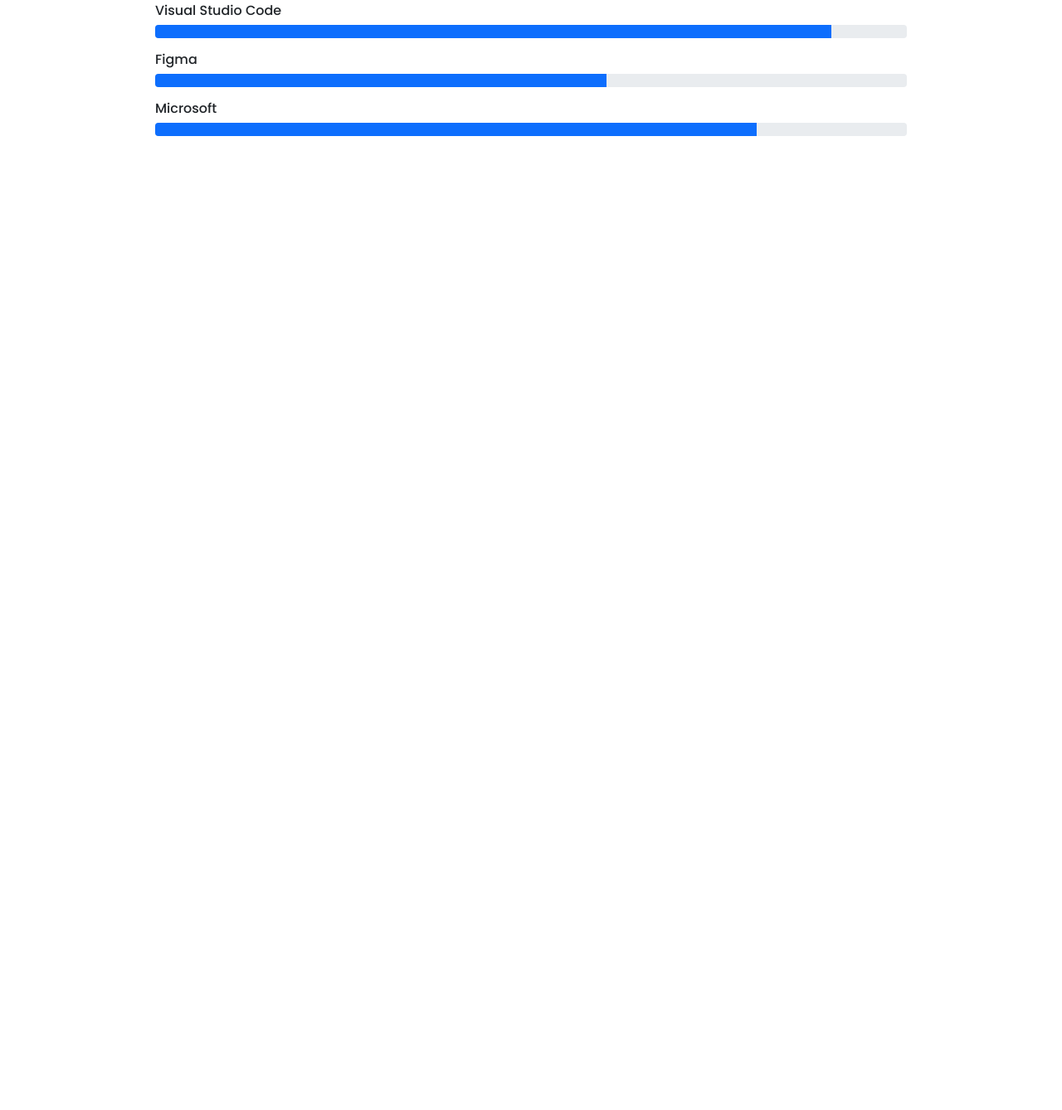
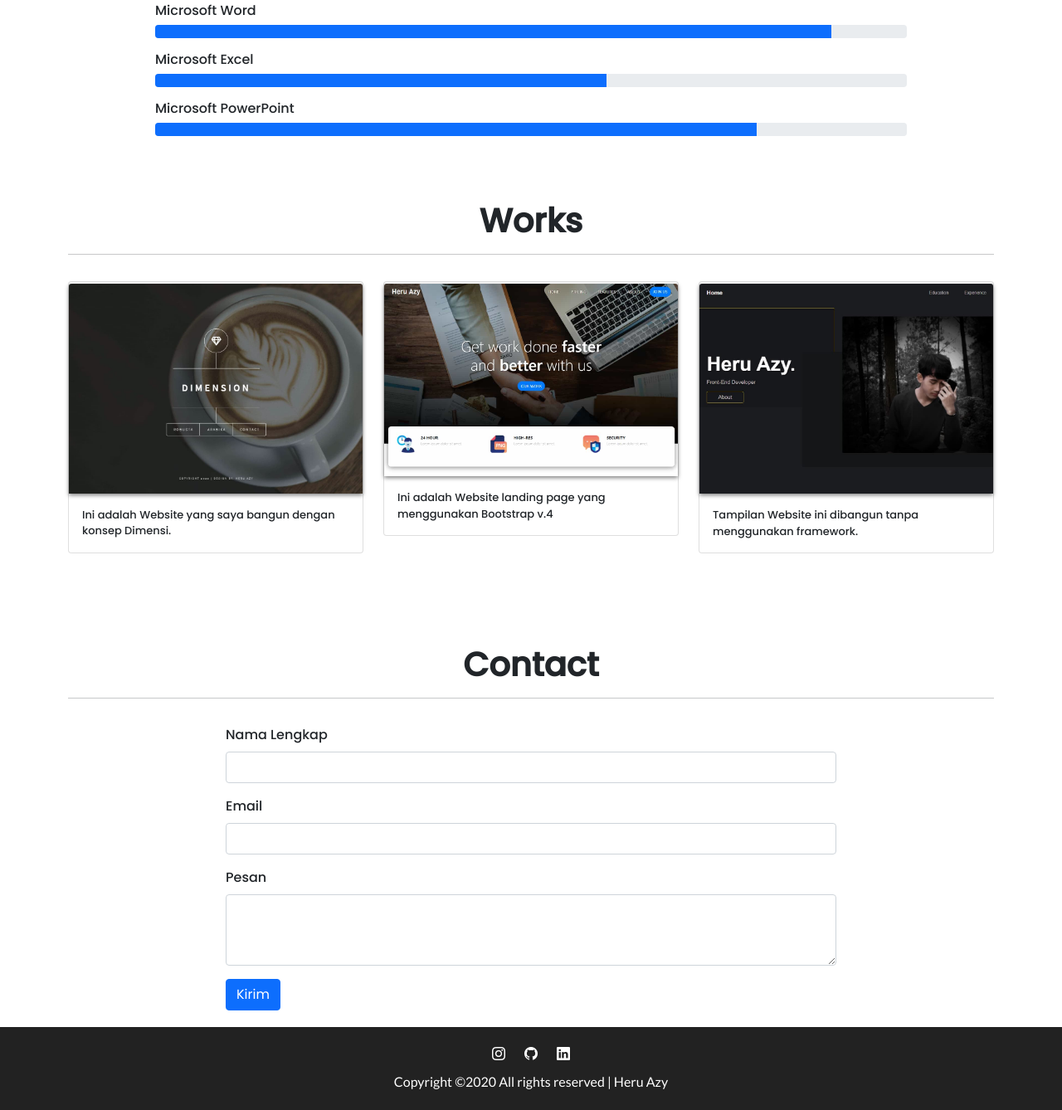
Before and after one commit to heruazy/heruazy.github.io, a plain HTML site: page index.html in a window 1280 px wide. Shown: the part 1820-3158 px from the top of the page at 83% size. Before the commit the page ends 2240 px from the top, so only its background shows below. Drawn offline with nearby package versions, Linux system fonts and the light colour scheme.

Commit message:
Finish build

```diff
--- a/asset/style.css
+++ b/asset/style.css
@@ -322,7 +322,7 @@ nav {
     margin-top: 2px;
 }
 
-@media screen and (max-width:1000px) {
+@media screen and (max-width: 1000px) {
     .container .kanan h2 {
         font-size: 20px;
     }
@@ -344,12 +344,6 @@ nav {
         font-size: 11px;
         margin: 3px auto;
     }
-    .container .kanan p {
-        font-size: 10px;
-    }
-    .container .kanan h2 {
-        font-size: 20px;
-    }
     .container .kanan a {
         margin-top: 5px;
         font-size: 7px;
@@ -361,7 +355,6 @@ nav {
 
 #skills {
     padding-top: 30px;
-    height: 100vh;
     font-family: var(--sec-font);
 }
 
@@ -370,7 +363,7 @@ nav {
     font-size: 40px;
 }
 
-@media screen and (max-width:1000px) {
+@media screen and (max-width: 1000px) {
     #skills .container h2 {
         font-size: 20px;
     }
@@ -379,7 +372,7 @@ nav {
     }
 }
 
-@media screen and (max-width:600px) {
+@media screen and (max-width: 600px) {
     #skills .container .progres h6 {
         font-size: 13px;
     }
@@ -396,3 +389,86 @@ nav {
         font-size: 10px;
     }
 }
+
+
+/* WORK */
+
+#work {
+    padding-top: 30px;
+    font-family: var(--sec-font);
+}
+
+#work .container h2 {
+    font-weight: 900;
+    font-size: 40px;
+}
+
+#work .container {
+    font-size: 13px;
+    font-weight: 500;
+}
+
+@media screen and (max-width: 1000px) {
+    #work .container h2 {
+        font-size: 20px;
+    }
+}
+
+
+/* CONTACT */
+
+#contact {
+    padding-top: 30px;
+    font-family: var(--sec-font);
+}
+
+#contact .container h2 {
+    font-weight: 900;
+    font-size: 40px;
+}
+
+#contact .container label {
+    font-weight: 500;
+}
+
+@media screen and (max-width: 1000px) {
+    #contact .container h2 {
+        font-size: 20px;
+    }
+}
+
+@media screen and (max-width: 450px) {
+    #contact .container button {
+        font-size: 10px;
+    }
+    #contact .container label {
+        font-size: 12px;
+        font-weight: 500;
+    }
+}
+
+
+/* FOOTER */
+
+footer {
+    text-align: center;
+    padding-top: 20px;
+    margin-top: 20px;
+    height: 100px;
+    background-color: var(--font-color);
+    color: var(--bg);
+}
+
+footer p {
+    margin-top: 10px;
+}
+
+footer a {
+    margin: 20px 10px;
+}
+
+@media screen and (max-width: 450px) {
+    footer p {
+        font-size: 11px;
+    }
+}
--- a/index.html
+++ b/index.html
@@ -8,6 +8,9 @@
 
     <!-- Bootstrap CSS -->
     <link href="https://cdn.jsdelivr.net/npm/bootstrap@5.1.1/dist/css/bootstrap.min.css" rel="stylesheet" integrity="sha384-F3w7mX95PdgyTmZZMECAngseQB83DfGTowi0iMjiWaeVhAn4FJkqJByhZMI3AhiU" crossorigin="anonymous">
+
+    <!-- Icons -->
+    <link rel="stylesheet" href="https://cdn.jsdelivr.net/npm/bootstrap-icons@1.5.0/font/bootstrap-icons.css">
 
     <!-- My CSS -->
     <link rel="stylesheet" href="asset/style.css">
@@ -160,19 +163,19 @@
                     </div>
                     <div class="col-10 mt-5">
                         <div class="progres">
-                            <h6>Visual Studio Code</h6>
+                            <h6>Microsoft Word</h6>
                             <div class="progress">
                                 <div class="progress-bar" role="progressbar" style="width: 90%" aria-valuenow="90" aria-valuemin="0" aria-valuemax="100"></div>
                             </div>
                         </div>
                         <div class="progres mt-3">
-                            <h6>Figma</h6>
+                            <h6>Microsoft Excel</h6>
                             <div class="progress">
                                 <div class="progress-bar" role="progressbar" style="width: 60%" aria-valuenow="60" aria-valuemin="0" aria-valuemax="100"></div>
                             </div>
                         </div>
                         <div class="progres mt-3">
-                            <h6>Microsoft</h6>
+                            <h6>Microsoft PowerPoint</h6>
                             <div class="progress">
                                 <div class="progress-bar" role="progressbar" style="width: 80%" aria-valuenow="80" aria-valuemin="0" aria-valuemax="100"></div>
                             </div>
@@ -185,6 +188,88 @@
     <!-- END SKILLS -->
 
 
+    <!-- WORK -->
+    <section id="work">
+        <div class="container">
+            <div class="row text-center">
+                <div class="col mb-3 mt-5">
+                    <h2>Works</h2>
+                    <hr>
+                </div>
+            </div>
+            <div class="row mb-3">
+                <div class="col-md-4 mb-3">
+                    <div class="card">
+                        <img src="asset/img-work/img1.png" class="card-img-top" alt="work1">
+                        <div class="card-body">
+                            <p class="card-text">Ini adalah Website yang saya bangun dengan konsep Dimensi.</p>
+                        </div>
+                    </div>
+                </div>
+                <div class="col-md-4 mb-3">
+                    <div class="card">
+                        <img src="asset/img-work/img2.png" class="card-img-top" alt="work2">
+                        <div class="card-body">
+                            <p class="card-text">Ini adalah Website landing page yang menggunakan Bootstrap v.4</p>
+                        </div>
+                    </div>
+                </div>
+                <div class="col-md-4 mb-3">
+                    <div class="card">
+                        <img src="asset/img-work/img3.png" class="card-img-top" alt="work3">
+                        <div class="card-body">
+                            <p class="card-text">Tampilan Website ini dibangun tanpa menggunakan framework.</p>
+                        </div>
+                    </div>
+                </div>
+            </div>
+        </div>
+    </section>
+    <!-- END WORK -->
+
+
+    <!-- CONTACT -->
+    <section id="contact">
+        <div class="container">
+            <div class="row text-center">
+                <div class="col mb-3 mt-5">
+                    <h2>Contact</h2>
+                    <hr>
+                </div>
+            </div>
+            <div class="row justify-content-center">
+                <div class="col-md-8">
+                    <form>
+                        <div class="mb-3">
+                            <label for="nama" class="form-label">Nama Lengkap</label>
+                            <input type="text" class="form-control" id="name" aria-describedby="name">
+                        </div>
+                        <div class="mb-3">
+                            <label for="email" class="form-label">Email</label>
+                            <input type="email" class="form-control" id="email" aria-describedby="email">
+                        </div>
+                        <div class="mb-3">
+                            <label for="pesan" class="form-label">Pesan</label>
+                            <textarea class="form-control" id="pesan" rows="3"></textarea>
+                        </div>
+                        <button type="submit" class="btn btn-primary">Kirim</button>
+                    </form>
+                </div>
+            </div>
+        </div>
+    </section>
+    <!-- END CONTACT -->
+
+    <!-- FOOTER -->
+    <footer>
+        <a href="https://www.instagram.com/lm.heru/" target="blank"><i class="bi bi-instagram text-white"></i></a>
+        <a href="https://github.com/heruazy" target="blank"><i class="bi bi-github text-white"></i></a>
+        <a href="https://www.linkedin.com/in/heruazy11/?originalSubdomain=id" target="blank"><i class="bi bi-linkedin text-white"></i></a>
+        <p>Copyright ©2020 All rights reserved | Heru Azy</p>
+    </footer>
+    <!-- END FOOTER -->
+
+
     <script src="https://cdn.jsdelivr.net/npm/bootstrap@5.1.1/dist/js/bootstrap.bundle.min.js " integrity="sha384-/bQdsTh/da6pkI1MST/rWKFNjaCP5gBSY4sEBT38Q/9RBh9AH40zEOg7Hlq2THRZ " crossorigin="anonymous "></script>
 
     <!-- MY SCRIPT -->
```
Also changed, not shown: asset/img-work/img1.png (added), asset/img-work/img2.png (added), asset/img-work/img3.png (added).
